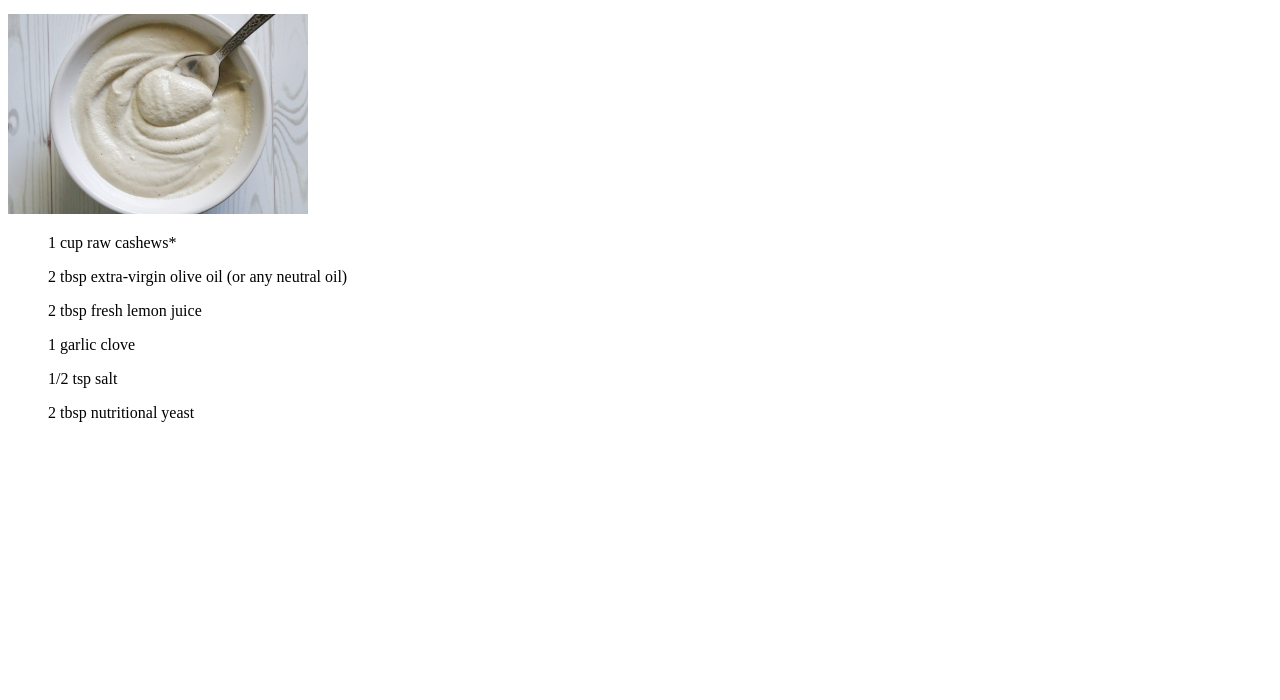
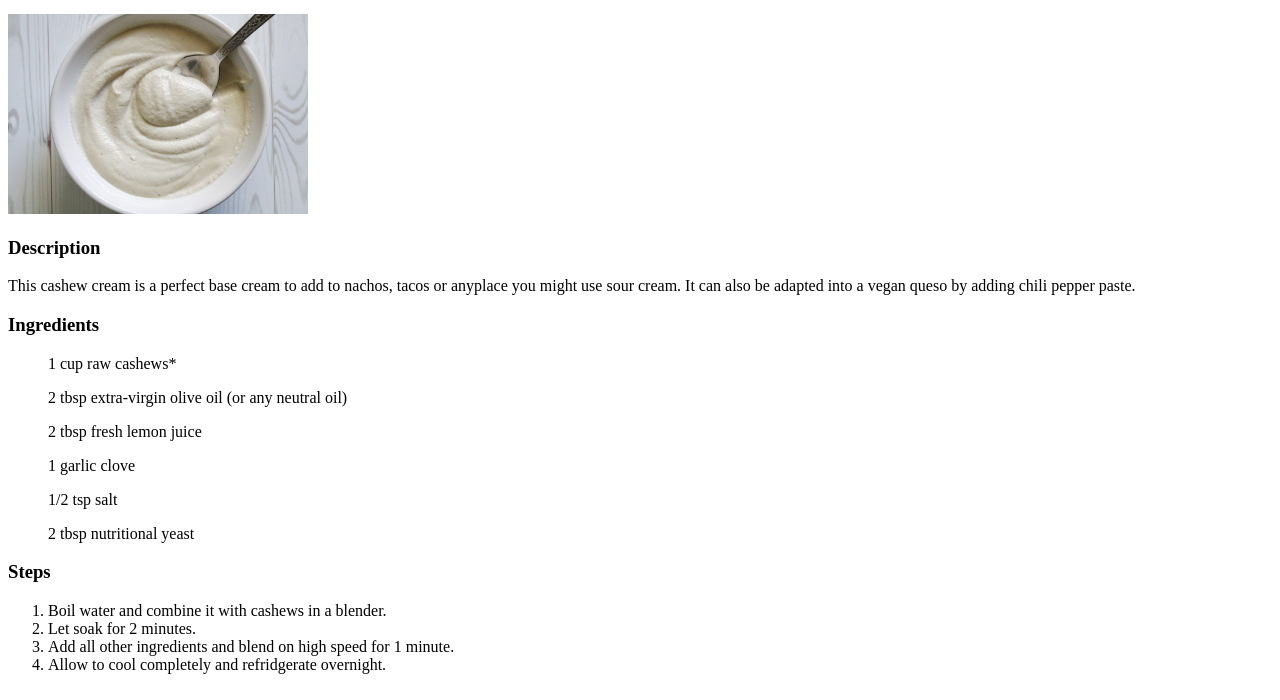
Before and after one commit to sam-myers444/odin-recipes, a plain HTML site: page cashew-cream.html in a window 1280 px wide. Shown: the part 100-800 px from the top of the page. Drawn offline with Linux system fonts and the light colour scheme.

Commit message:
added description and steps to cashew cream recipe

```diff
--- a/cashew-cream.html
+++ b/cashew-cream.html
@@ -14,6 +14,9 @@
         <img src="recipes/images/cashew-cream.jpeg" alt="Cashew Cream Image" height="200 width=200">
     </p>
     <p>
+        <h3>Description</h3>
+        This cashew cream is a perfect base cream to add to nachos, tacos or anyplace you might use sour cream. It can also be adapted into a vegan queso by adding chili pepper paste.
+        <h3>Ingredients</h3>
         <ol>1 cup raw cashews*</ol>
         <ol>2 tbsp extra-virgin olive oil (or any neutral oil)</ol>
         <ol>2 tbsp fresh lemon juice</ol>
@@ -21,5 +24,12 @@
         <ol>1/2 tsp salt</ol>
         <ol>2 tbsp nutritional yeast</ol>
     </p>
+    <h3>Steps</h3>
+        <ol>
+        <li>Boil water and combine it with cashews in a blender.</li>
+        <li>Let soak for 2 minutes.</li>
+        <li>Add all other ingredients and blend on high speed for 1 minute.</li>
+        <li>Allow to cool completely and refridgerate overnight.</li>
+        </ol>
 </body>
 </html>
```
